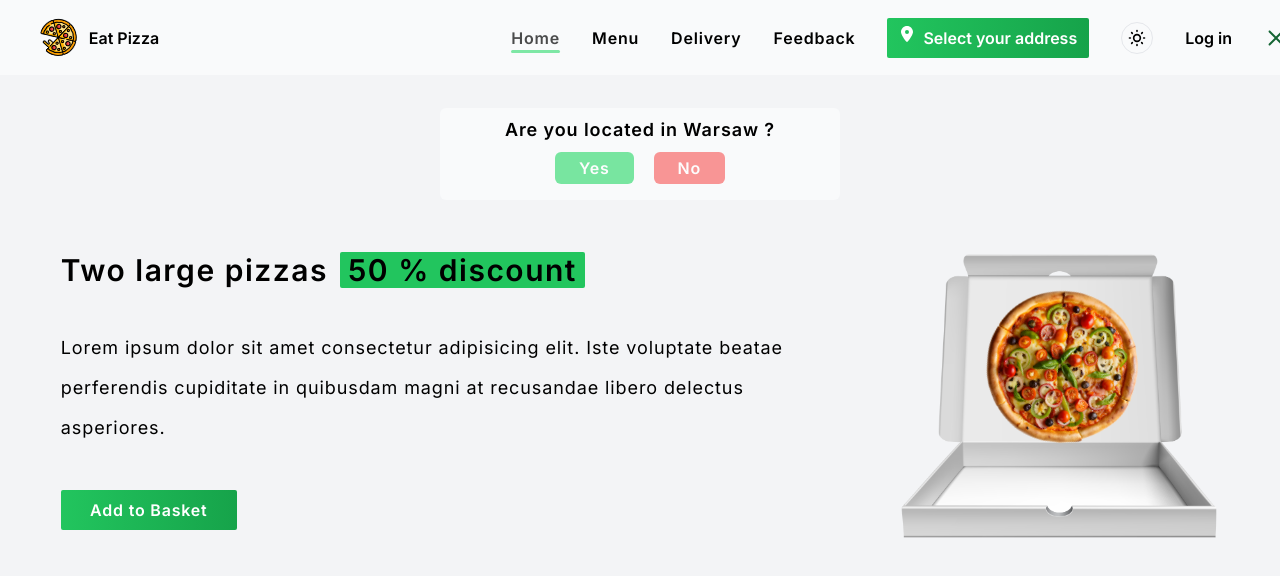
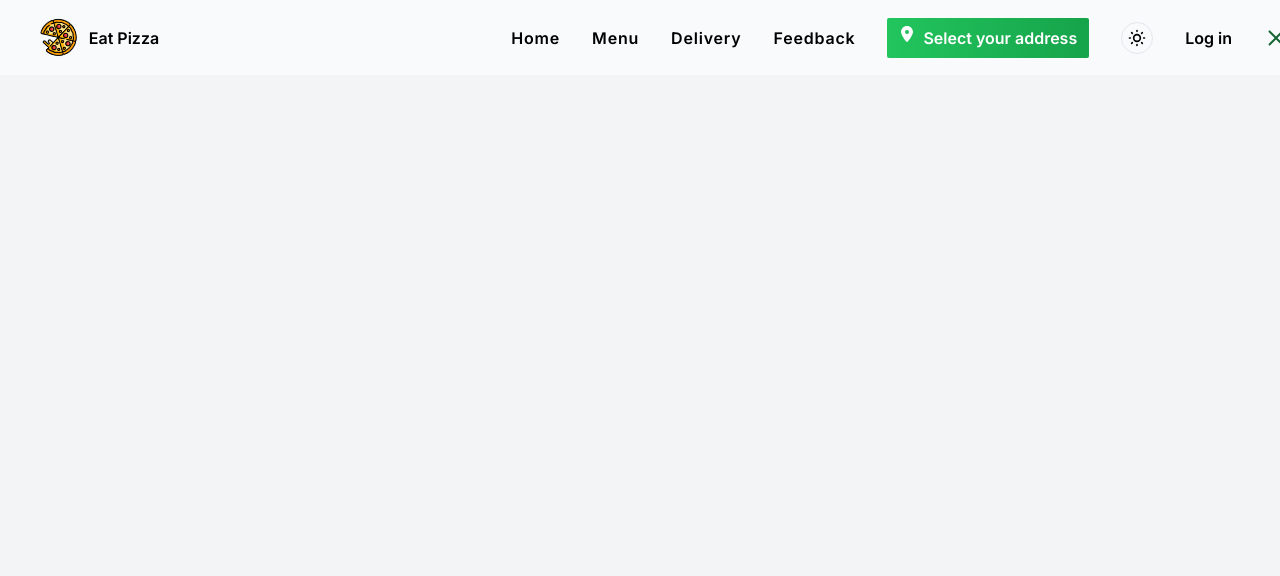
Before and after one commit to Webprojon/eatpizza, a Next.js app: page / in a window 1280 px wide. Shown: the top 576 px of the page. Built offline with nearby package versions, Linux system fonts and the light colour scheme.

Commit message:
some changes made

```diff
--- a/src/app/delivery/page.tsx
+++ b/src/app/delivery/page.tsx
@@ -70,8 +70,8 @@ export default function MobileBasket() {
 		>
 			{choosenPizza.length === 0 ? (
 				<div className="w-[40%] mx-auto flex flex-col justify-center items-center mt-[10rem] dark:bg-slate-800 rounded-sm p-10 max-sm:w-[96%]">
-					<h1 className="font-semibold tracking-wider text-xl">
-						You have no item selected yet 😏
+					<h1 className="font-semibold tracking-wider text-lg text-center">
+						You have no item selected 😏
 					</h1>
 					<button
 						onClick={() => router.push("/menu")}
@@ -185,12 +185,15 @@ export default function MobileBasket() {
 									</span>
 								</div>
 								<Input type="text" text="Street" />
-								<div className="max-sm:flex max-sm:gap-x-5">
+								<div className="flex gap-x-4">
 									<Input type="number" text="Flat" size="sm" />
 									<Input type="number" text="Floor" size="sm" />
 								</div>
 							</div>
-							<button className="self-end w-[13rem] bg-gradient-green font-bold tracking-wider text-white px-3 py-3 rounded-sm transition-all">
+							<button
+								className="self-end bg-gradient-green font-semibold tracking-wider text-white px-3 py-2 rounded-sm transition-all
+							mt-[1.5rem] max-sm:w-full max-sm:py-3"
+							>
 								Submit the order
 							</button>
 						</form>
--- a/src/app/feedback/page.tsx
+++ b/src/app/feedback/page.tsx
@@ -35,10 +35,10 @@ export default function Contact() {
 							dark:bg-transparent dark:text-gray-300 dark:placeholder:text-gray-300 max-sm:text-lg"
 				></textarea>
 				<button
-					className="w-[9rem] bg-gradient-green bg-gradient-green-hover font-bold tracking-wider text-white py-2 rounded-sm
+					className="self-end bg-gradient-green bg-gradient-green-hover font-semibold tracking-wider text-white px-4 py-2 rounded-sm
 				     	transition-all text-md max-sm:text-lg max-sm:mt-2 max-sm:py-3 max-sm:w-full"
 				>
-					Submit
+					Submit form
 				</button>
 			</form>
 		</motion.section>
--- a/src/components/home.tsx
+++ b/src/app/home/page.tsx
@@ -1,9 +1,8 @@
 "use client";
-
 import React, { useEffect } from "react";
-import Slides from "./slides";
+import Slides from "../../components/slides";
 import { useGlobalContext } from "@/context/global-context";
-import LoadPopup from "./load-popup";
+import LoadPopup from "../../components/load-popup";
 
 export default function Home() {
 	const { isLoaded, setIsLoaded } = useGlobalContext();
@@ -13,7 +12,7 @@ export default function Home() {
 	}, []);
 
 	return (
-		<section className="mt-[6rem] mb-[1.6rem] w-[78rem] h-[85vh] max-sm:w-full">
+		<section className="mt-[6rem] mb-[1.6rem] w-[78rem] h-[85vh] max-sm:w-full mx-auto">
 			<Slides />
 			{isLoaded ? <LoadPopup /> : ""}
 		</section>
--- a/src/app/layout.tsx
+++ b/src/app/layout.tsx
@@ -5,7 +5,6 @@ import { Toaster } from "react-hot-toast";
 import Footer from "../components/footer";
 import GlobalContextProvider from "@/context/global-context";
 import ThemeContextProvider from "@/context/theme-context";
-import { useEffect } from "react";
 
 const inter = Inter({ subsets: ["latin"] });
 
--- a/src/app/modal-address/page.tsx
+++ b/src/app/modal-address/page.tsx
@@ -1,7 +1,5 @@
 "use client";
-
 import React, { ChangeEvent, useState } from "react";
-import { CgClose } from "react-icons/cg";
 import { useGlobalContext } from "@/context/global-context";
 import Map from "./map";
 import { motion } from "framer-motion";
@@ -43,9 +41,9 @@ export default function MapModalDesktop() {
 
 	const handleInputClasses = (width: string) => {
 		return `${width} border outline-green-500 py-2 px-3 rounded-sm tracking-wider text-gray-600
-								 placeholder:text-gray-600 dark:outline-none dark:bg-slate-800 dark:text-gray-300 dark:placeholder:text-gray-300
-								 ${validInput ? "border-red-500" : "border-gray-300"}
-								 `;
+		 placeholder:text-gray-600 dark:outline-none dark:bg-slate-800 dark:text-gray-300 dark:placeholder:text-gray-300
+		${validInput ? "border-red-500" : "border-gray-300"}
+		`;
 	};
 
 	return (
@@ -53,14 +51,13 @@ export default function MapModalDesktop() {
 			initial="initial"
 			animate="animate"
 			variants={animFromBottomToTop}
-			className="mt-[8rem] mx-auto max-sm:w-full max-sm:mt-[6rem]"
+			className="mt-[6rem] mx-auto max-sm:w-full border"
 		>
 			<div className="relative w-[65rem] bg-gray-50 dark:bg-slate-800 px-6 pt-4 pb-8 rounded-sm mx-auto max-sm:w-[96%]">
 				<div className="flex justify-between gap-x-6 mt-3 max-sm:flex-col">
 					<div className="w-[60%] max-sm:w-full">
 						<Map />
 					</div>
-
 					<div className="w-[40%] max-sm:w-full">
 						<h2 className="font-semibold text-gray-700 dark:text-gray-300 my-5 max-sm:text-xl">
 							Enter your address
@@ -104,10 +101,10 @@ export default function MapModalDesktop() {
 								</div>
 								<button
 									onClick={handleSubmit}
-									className="w-[9rem] rounded-sm bg-gradient-green bg-gradient-green-hover text-white py-[.4rem] px-4 font-semibold tracking-wider
-									max-sm:py-3"
+									className="self-end rounded-sm bg-gradient-green bg-gradient-green-hover text-white py-[.4rem] px-4 font-semibold tracking-wider
+									max-sm:py-3 max-sm:w-full max-sm:mt-[1.5rem]"
 								>
-									Submit
+									Submit form
 								</button>
 							</form>
 						</div>
--- a/src/app/page.tsx
+++ b/src/app/page.tsx
@@ -1,9 +1,3 @@
-import Home from "@/components/home";
-
 export default function Pages() {
-	return (
-		<main className="flex flex-col items-center">
-			<Home />
-		</main>
-	);
+	return <main className="flex flex-col items-center"></main>;
 }
--- a/src/components/slides.tsx
+++ b/src/components/slides.tsx
@@ -5,55 +5,19 @@ import "swiper/css";
 import "swiper/css/navigation";
 import "swiper/css/pagination";
 import "swiper/css/autoplay";
-import { useEffect, useState } from "react";
-import Loader from "./loader";
 import { useRouter } from "next/navigation";
 import Image from "next/image";
-import thridpizza from "@images/pizzas/pngtree-pizza-red-food-png-image_12472941.png";
-import sixthpizza from "@images/pizzas/02-Mini-Pizza-1.png";
 import basket from "@images/general-imgs/basket.png";
 import { animFromBottomToTop } from "@/lib/motion-anim";
 import { motion } from "framer-motion";
-
-//import { homeinfos } from "@/lib/data";
-
-const homeinfos = [
-	{
-		heading: "Two large pizzas",
-		discount: 50,
-		text: "Lorem ipsum dolor sit amet consectetur adipisicing elit. Iste voluptate beatae perferendis cupiditate in quibusdam magni at recusandae libero delectus asperiores.",
-		img: thridpizza,
-		btn: "Add to Basket",
-	},
-	{
-		heading: "Three medium pizzas",
-		discount: 50,
-		text: "Lorem ipsum dolor sit amet consectetur adipisicing elit. Iste voluptate beatae perferendis cupiditate in quibusdam magni at recusandae libero delectus asperiores.",
-		img: sixthpizza,
-		btn: "Add to Basket",
-	},
-];
+import { homeinfos } from "@/lib/data";
 
 export default function Slides() {
 	const router = useRouter();
-	const [loading, setLoading] = useState(true);
-
-	useEffect(() => {
-		const timeoutId = setTimeout(() => {
-			setLoading(false);
-		}, 100);
-
-		return () => clearTimeout(timeoutId);
-	}, []);
-
 	return (
-		<div>
 		<Swiper modules={[Autoplay]} loop={true} autoplay={{ delay: 6000 }}>
 			{homeinfos.map((info, index) => (
 				<SwiperSlide key={index}>
-						{loading ? (
-							<Loader />
-						) : (
 					<motion.div
 						initial="initial"
 						animate="animate"
@@ -61,10 +25,10 @@ export default function Slides() {
 						className="h-[75vh] flex items-center justify-around max-sm:px-3 max-sm:flex-col-reverse max-sm:justify-around max-sm:mt-[1rem]"
 					>
 						<div className="flex flex-col gap-y-10 w-[60%] max-sm:w-full max-sm:gap-y-4 max-sm:text-center">
-									<h1 className="tracking-wider text-3xl font-semibold max-sm:text-2xl">
+							<h1 className="tracking-wider text-3xl font-semibold max-sm:text-2xl max-sm:mt-[3rem]">
 								{info.heading}
 								<span className="bg-green-500 px-2 ml-3 rounded-sm">
-											{info.discount} % discount
+									{info.discount} % off
 								</span>
 							</h1>
 							<p className="tracking-wider leading-10 text-lg max-sm:leading-8">
@@ -72,8 +36,8 @@ export default function Slides() {
 							</p>
 							<button
 								onClick={() => router.push("/menu")}
-										className="animate-bounce w-[11rem] bg-gradient-green font-semibold text-white transition-all rounded-sm py-2 px-4 mt-3
-										 tracking-wider max-sm:w-full max-sm:animate-none max-sm:py-3"
+								className="animate-bounce self-start bg-gradient-green font-semibold text-white transition-all rounded-sm py-2 px-4 mt-3
+								tracking-widest text-lg max-sm:w-full max-sm:animate-none max-sm:py-3"
 							>
 								{info.btn}
 							</button>
@@ -92,10 +56,8 @@ export default function Slides() {
 							/>
 						</div>
 					</motion.div>
-						)}
 				</SwiperSlide>
 			))}
 		</Swiper>
-		</div>
 	);
 }
--- a/src/lib/data.ts
+++ b/src/lib/data.ts
@@ -31,10 +31,14 @@ import choco from "@images/icecreams/choco.webp";
 import lovefair from "@images/icecreams/love-a-fair.png";
 import { StaticImageData } from "next/image";
 
+//Home Img
+import pizzaspinner1 from "@images/pizzas/pngtree-pizza-red-food-png-image_12472941.png";
+import pizzaspinner2 from "@images/pizzas/02-Mini-Pizza-1.png";
+
 export const links = [
 	{
 		name: "Home",
-		hash: "/",
+		hash: "/home",
 	},
 	{
 		name: "Menu",
@@ -50,18 +54,22 @@ export const links = [
 	},
 ] as const;
 
-//export const homeinfos = [
-//	{
-//		heading: "Two large pizzas",
-//		text: "Lorem ipsum dolor sit amet consectetur adipisicing elit. Nulla earum adipisci suscipit ratione culpa quas possimus dignissimos ullam illo provident?",
-//		btn: "Add to Basket",
-//	},
-//	{
-//		heading: "Two large pizzas",
-//		text: "Lorem ipsum dolor sit amet consectetur adipisicing elit. Nulla earum adipisci suscipit ratione culpa quas possimus dignissimos ullam illo provident?",
-//		btn: "Add to Basket",
-//	},
-//] as const;
+export const homeinfos = [
+	{
+		heading: "Two large pizzas",
+		discount: 50,
+		text: "Lorem ipsum dolor sit amet consectetur adipisicing elit. Iste voluptate beatae perferendis cupiditate in quibusdam magni at recusandae libero delectus asperiores.",
+		img: pizzaspinner1,
+		btn: "Add to Basket",
+	},
+	{
+		heading: "Three medium pizzas",
+		discount: 50,
+		text: "Lorem ipsum dolor sit amet consectetur adipisicing elit. Iste voluptate beatae perferendis cupiditate in quibusdam magni at recusandae libero delectus asperiores.",
+		img: pizzaspinner2,
+		btn: "Add to Basket",
+	},
+] as const;
 
 interface ItemsDataType {
 	id: number;
```
Lines whose indentation alone changed are shown as unchanged.
